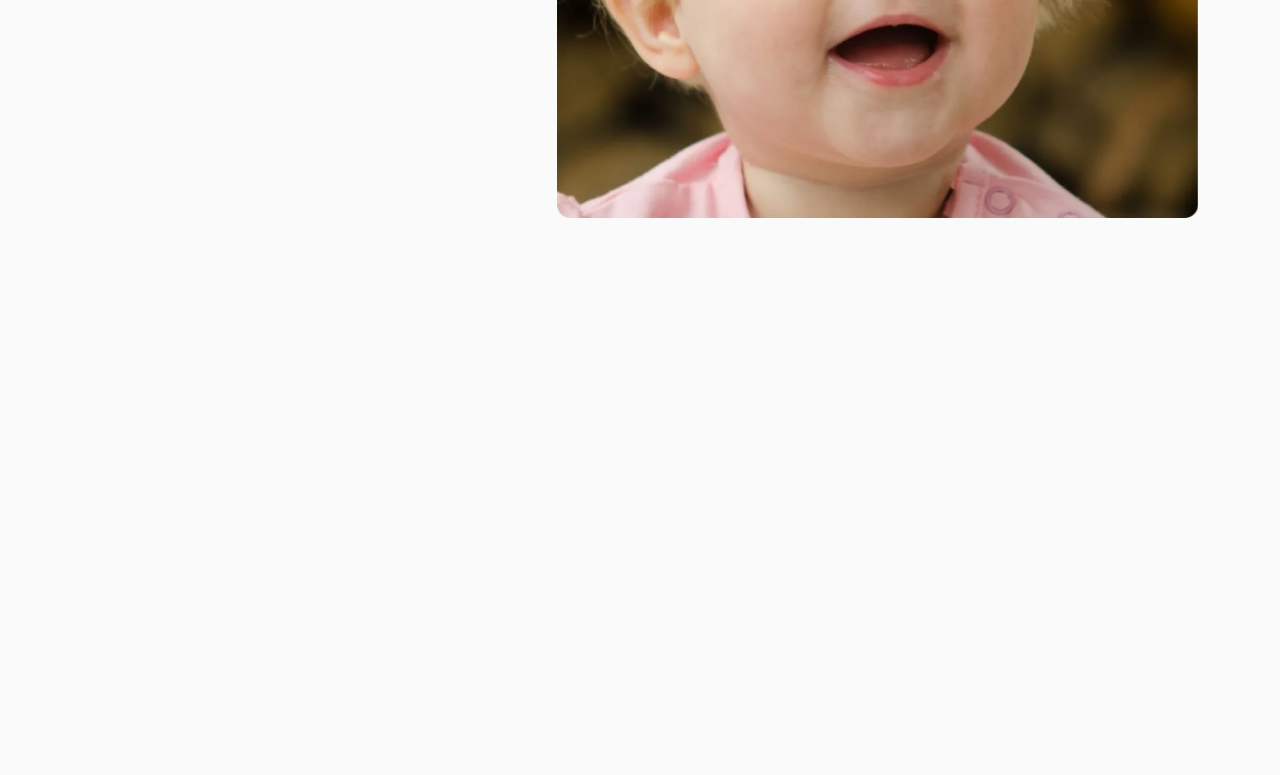
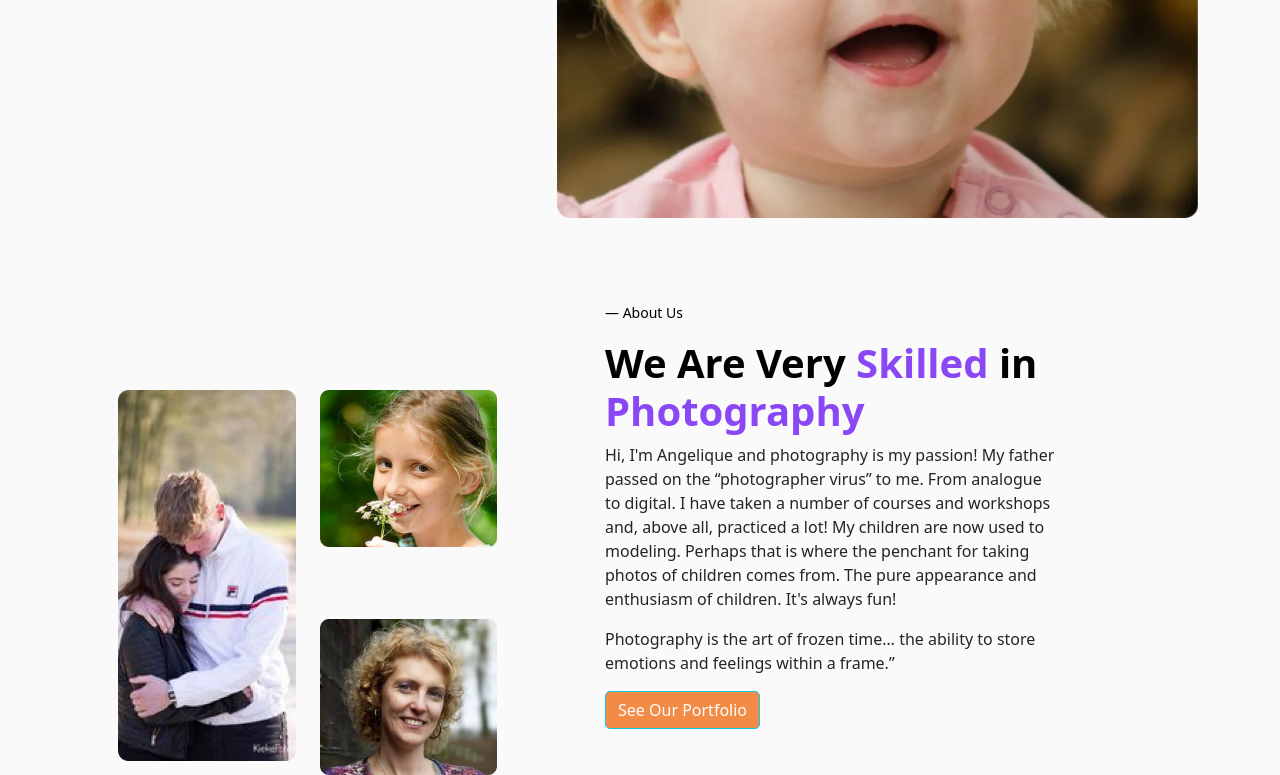
Before and after one commit to Antor-SD/assignment-2, a plain HTML site: page index.html in a window 1280 px wide. Shown: the part 509-1284 px from the top of the page. Before the commit the page ends 800 px from the top, so only its background shows below. Drawn offline with nearby package versions, Linux system fonts and the light colour scheme.

Commit message:
about us section done

```diff
--- a/index.html
+++ b/index.html
@@ -20,7 +20,7 @@
                 <li class="navbar-items"><a class="text-decoration-none" href="#">Prices</a></li>
                 <li class="navbar-items"><a class="text-decoration-none" href="#">Contact us</a></li>
             </ul>
-            <button type="submit" class="btn btn-warning btn-lg">Get Started</button>
+            <button type="submit" class="btn btn-warning btn-lg custom-btn">Get Started</button>
         </div>
     </nav>
 
@@ -28,9 +28,9 @@
 <div class="container mx-auto d-flex d-flex-col justify-content-between">
     <div class="row gap-5 gap-md-0 py-5">
         <div class="col-12 col-md-5 py-3 my-5">
-            <h1 class="fw-bold large-text">CAPTURING MOMENTS <span class="text-danger">IN</span>  TIME </h1>
+            <h1 class="fw-bold large-text">CAPTURING MOMENTS <span class="text-danger">IN</span>  TIME</h1>
             <p>A Glimpse into the Past, a Snapshot of the Present</p>
-            <button type="submit" class="btn btn-warning btn-lg">Get Started</button>
+            <button type="submit" class="btn btn-warning btn-lg custom-btn">Get Started</button>
         </div>
         <div class="col-12 col-md-7 py-1 d-flex">
             <div id="carousel1" class="carousel slide">
@@ -55,6 +55,42 @@
     </div>
 </div>
 
+<!--about us section  -->
+<div class="custom-bg mt-5">
+    <div class="container">
+        <div class="row gap-5">
+          <div class="col-11 col-md-5 ms-3 ms-md-0 order-2 order-md-1">
+            <div class="row">
+                <div class="px-5 py-0">
+                    <div class="row mt-md-5 pt-md-4">
+                      <div class="col-6">
+                        <img src="images/Rectangle 5.png" alt="" class="img-fluid">
+                      </div>
+                       <div class="col-6">
+                        <div class="row gap-5">
+                           <div class="col-12">
+                            <img src="images/Rectangle 6.png" alt="" class="img-fluid">
+                           </div>
+                           <div class="col-12 mt-4 mt-md-4">
+                            <img src="images/Rectangle 7.png" alt="" class="img-fluid">
+                           </div>
+                        </div>
+                       </div>
+                    </div>
+                </div>
+            </div>
+          </div>
+          <div class="col-11 col-md-5 order-1 order-md-2">
+            <p class="blockquote-footer text-black">About Us</p>
+            <h1 class="custom-heading text-black fw-bold">We Are Very <span class="custom-color">Skilled</span> in <span class="custom-color">Photography</span></h1>
+            <p>Hi, I'm Angelique and photography is my passion! My father passed on the “photographer virus” to me. From analogue to digital. I have taken a number of courses and workshops and, above all, practiced a lot! My children are now used to modeling. Perhaps that is where the penchant for taking photos of children comes from. The pure appearance and enthusiasm of children. It's always fun!</p>
+            <blockquote>Photography is the art of frozen time… the ability to store emotions and feelings within a frame.”</blockquote>
+
+            <button type="button" class="btn btn-info custom-btn">See Our Portfolio</button>
+          </div>
+        </div>
+    </div>
+</div>
 
 
 
@@ -63,5 +99,12 @@
 
 
 
-    <script src="https://cdn.jsdelivr.net/npm/bootstrap@5.3.3/dist/js/bootstrap.bundle.min.js" integrity="sha384-YvpcrYf0tY3lHB60NNkmXc5s9fDVZLESaAA55NDzOxhy9GkcIdslK1eN7N6jIeHz" crossorigin="anonymous"></script>
+
+
+
+
+
+
+
+<script src="https://cdn.jsdelivr.net/npm/bootstrap@5.3.3/dist/js/bootstrap.bundle.min.js" integrity="sha384-YvpcrYf0tY3lHB60NNkmXc5s9fDVZLESaAA55NDzOxhy9GkcIdslK1eN7N6jIeHz" crossorigin="anonymous"></script>
   </body>
--- a/style.css
+++ b/style.css
@@ -12,6 +12,14 @@ body{
     font-weight: 700;
     line-height: 78px;
 }
+.custom-btn{
+    background-color: #f18b46;
+    color: white;
+    border-radius: 5px;
+}
+.custom-color{
+    color: #8a47f6;
+}
 ::-webkit-scrollbar{
     width: 5px;
     height: 5px;
```
